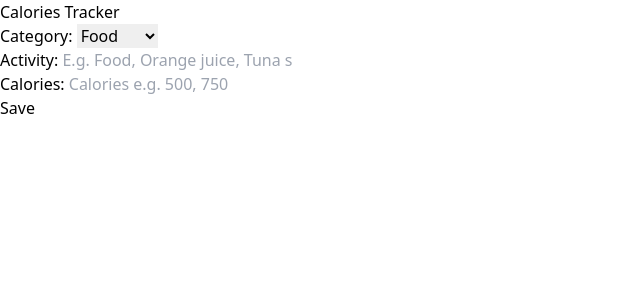
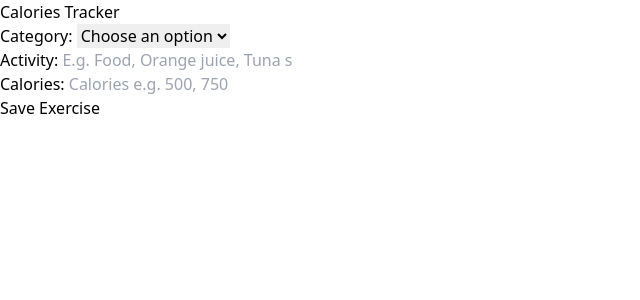
Before and after one commit to SebaFretes/caloriestracker, a React (Vite) app: page / in a window 1280 px wide. Shown: the top 300 px of the page, without its empty margins (0-640 px from the left). Built offline with nearby package versions, Linux system fonts and the light colour scheme.

Commit message:
form and validations working

```diff
--- a/src/components/Form.jsx
+++ b/src/components/Form.jsx
@@ -1,13 +1,35 @@
+import { useState } from 'react';
 import { categories } from '../data/categories';
 
 export const Form = () => {
+
+    const [form, setForm] = useState({
+        category: '',
+        activity: '',
+        calories: ''
+    });
+
+    const handleChange = (e) => {
+        setForm({
+            ...form,
+            [e.target.id]: e.target.value
+        })
+    };
+
+    const formValidation = () => {
+        const { category, activity, calories } = form;
+        return category.trim() !== '' && activity.trim() !== '' && calories > 0;
+    };
+
+
     return (
         <form className="space-y-5 bg-white shadow p-10 rounded-lg">
             <div className="grid grid-cols-1 gap-3">
                 <label className='font-bold'>Category: </label>
-            <select className="border border-slate-300 rounded-lg w-full bg-white">
+                <select className="border border-slate-300 rounded-lg w-full bg-white" id='category' value={form.category} onChange={handleChange}>
+                    <option value="" disabled selected>Choose an option</option>
                     {categories.map(cat => (
-                    <option key={cat.id}>
+                        <option key={cat.id} value={cat.id}>
                             {cat.name}
                         </option>
                     ))}
@@ -19,6 +41,9 @@ export const Form = () => {
                 <input
                     className='border border-slate-300 p-2 rounded-lg'
                     placeholder='E.g. Food, Orange juice, Tuna salad, Exercise, Running, Gym'
+                    id='activity'
+                    value={form.activity}
+                    onChange={handleChange}
                 />
             </div>
 
@@ -28,12 +53,17 @@ export const Form = () => {
                     className='border border-slate-300 p-2 rounded-lg'
                     placeholder='Calories e.g. 500, 750'
                     type='number'
+                    id='calories'
+                    value={form.calories}
+                    onChange={handleChange}
                 />
             </div>
 
             <input type='submit'
-        className='bg-gray-800 hover:bg-gray-900 w-full p-2 font-bold uppercase text-white cursor-pointer'
-        value='Save'/>
+                className='bg-gray-800 hover:bg-gray-900 w-full p-2 font-bold uppercase text-white cursor-pointer disabled:opacity-10'
+                value={form.category === '1' ? 'Save Food' : 'Save Exercise'}
+                disabled={!formValidation()}
+            />
         </form>
     )
 }
```
Lines whose indentation alone changed are shown as unchanged.
